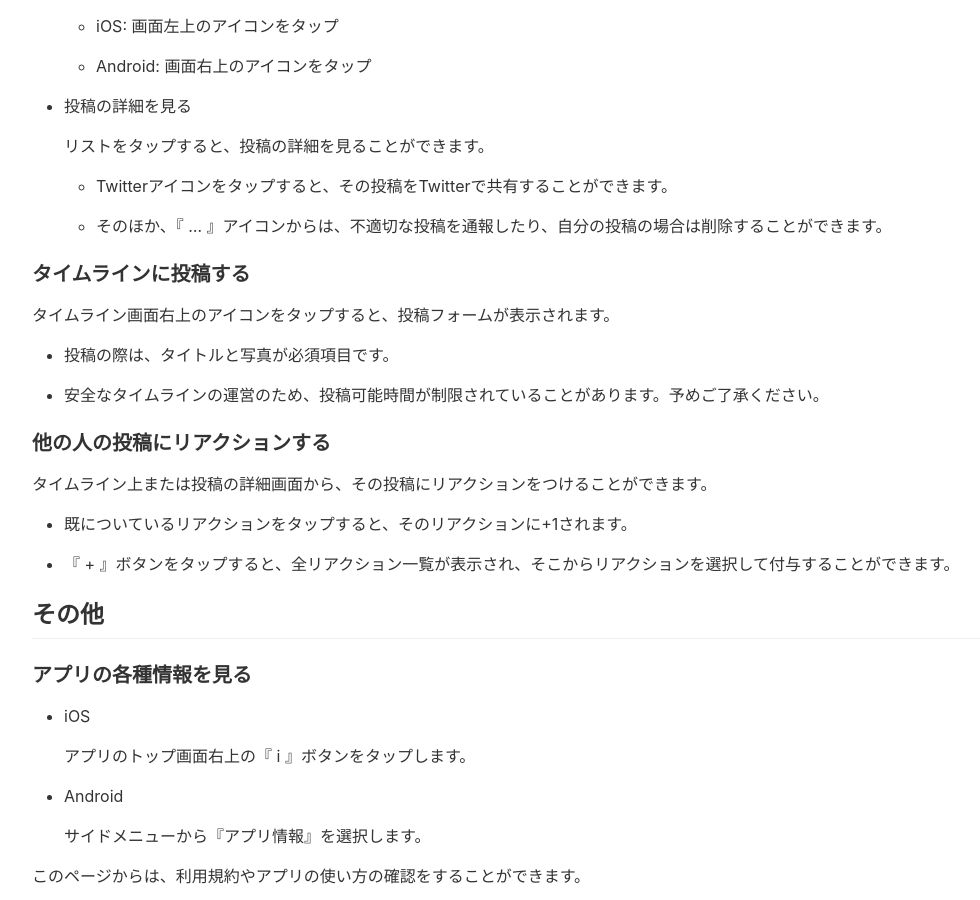
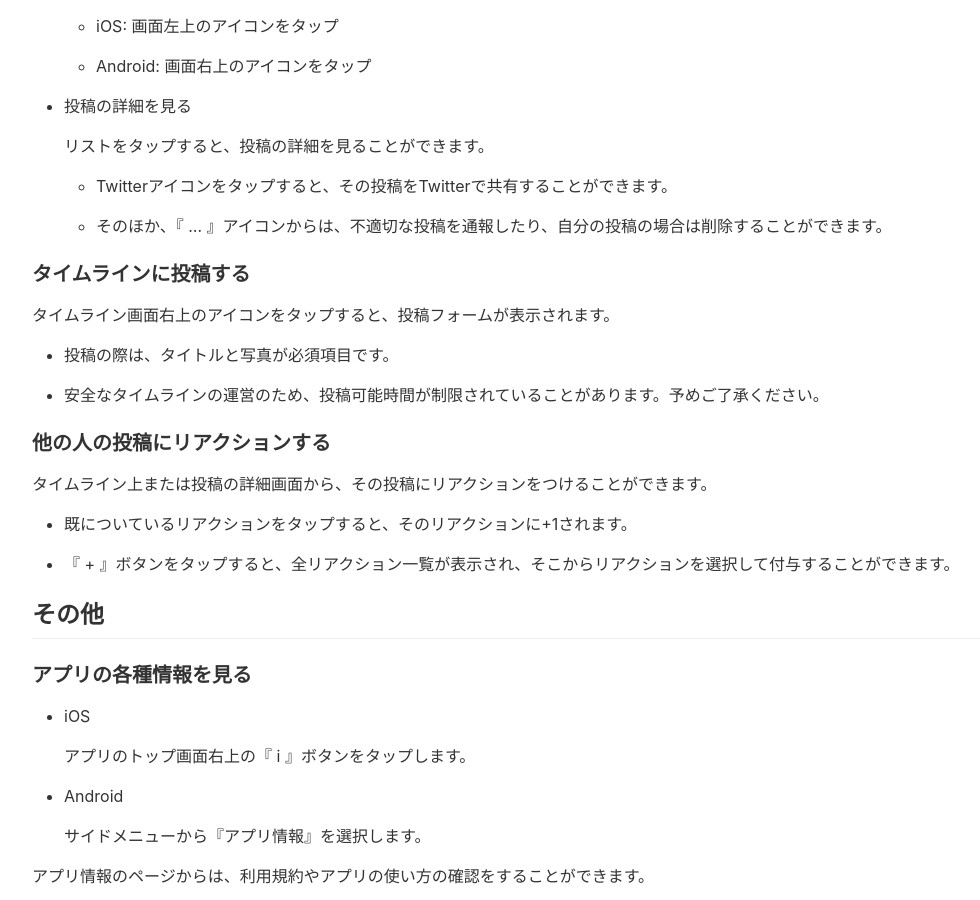
Before and after one commit to ikenox/app68-festa-tohoku, a Jekyll site: the page built from how-to-use.md, in a window 1280 px wide and 900 px high, scrolled down 2559 px. Shown: the whole window, without its empty margins (130-1110 px from the left). Built offline with Jekyll 4.4.1, drawn with Linux system fonts in a browser that asks for light colours.

Commit message:
update how to use

```diff
--- a/how-to-use.md
+++ b/how-to-use.md
@@ -160,4 +160,4 @@ permalink: how-to-use.html
 
     サイドメニューから『アプリ情報』を選択します。
 
-このページからは、利用規約やアプリの使い方の確認をすることができます。
+アプリ情報のページからは、利用規約やアプリの使い方の確認をすることができます。
```
